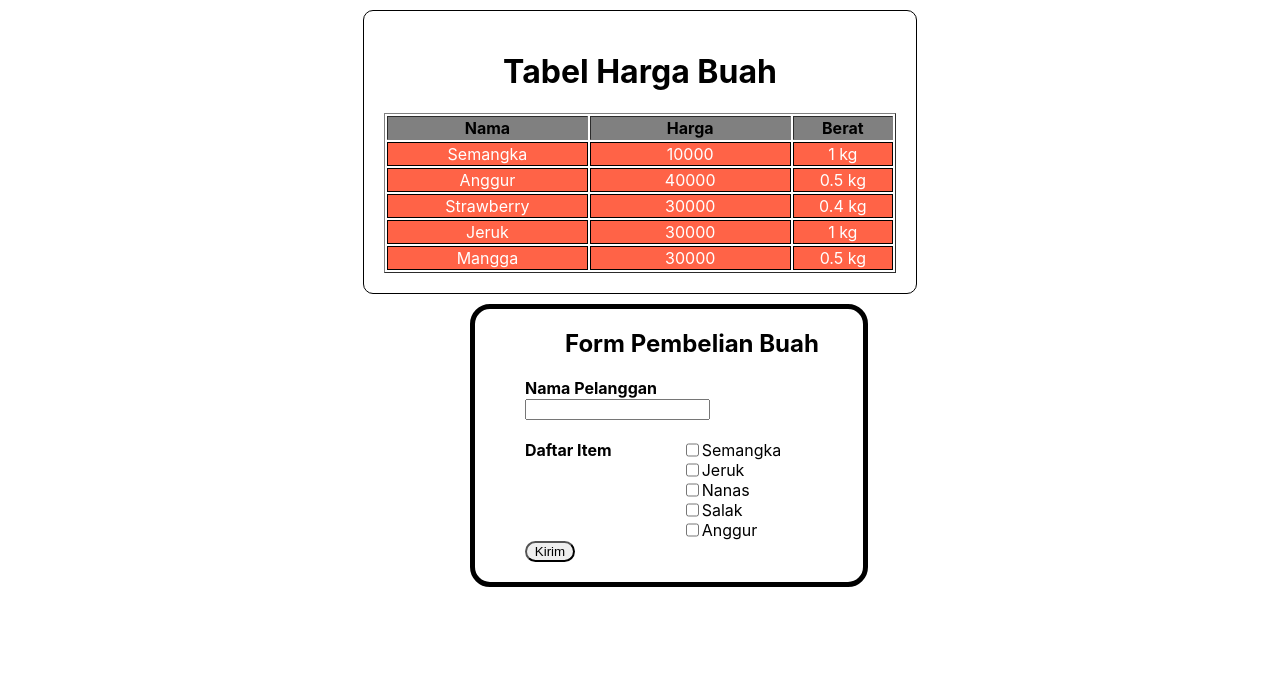
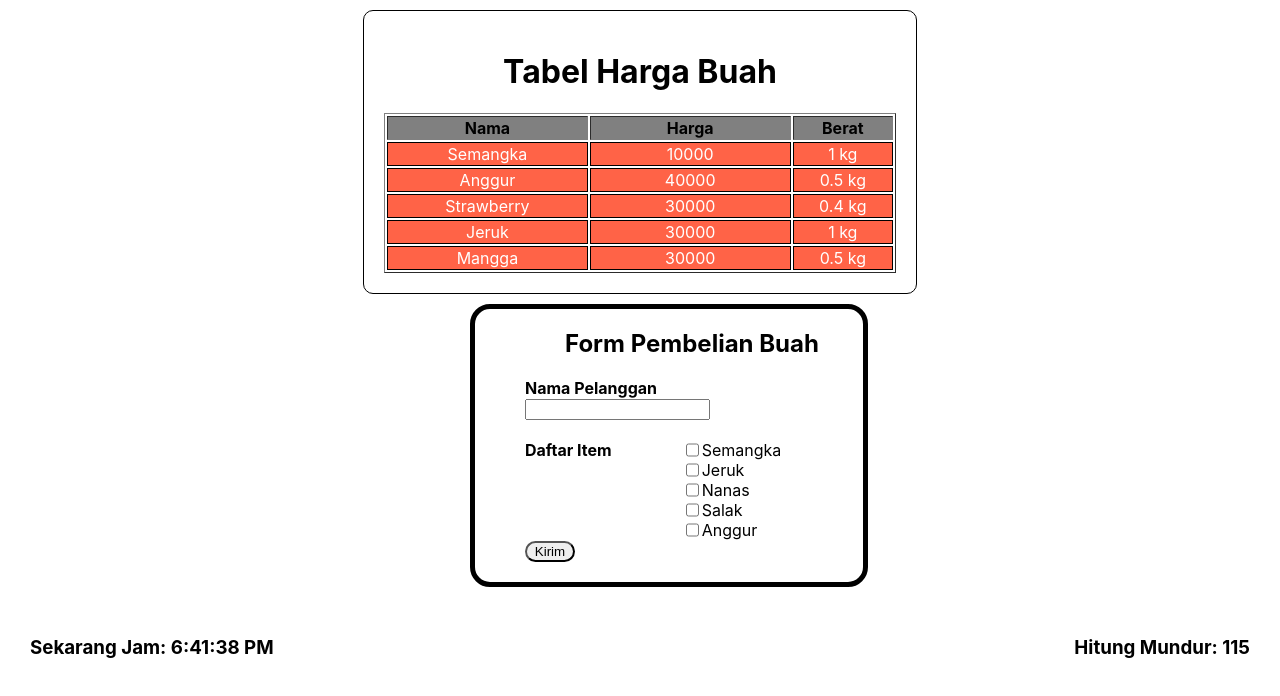
Before and after one commit to naufalhafizhul/sanbercode-reactjs-batch18-part2, a React (Create React App) app in the folder my-app/: page / in a window 1280 px wide. Shown: the top 696 px of the page. Built offline with nearby package versions, Linux system fonts and the light colour scheme.

Commit message:
Tugas 11.2

```diff
--- a/my-app/src/Tugas-11/tugas11.js
+++ b/my-app/src/Tugas-11/tugas11.js
@@ -13,7 +13,7 @@ class Timer extends Component{
     componentDidMount(){
       this.setState({
           time: new Date().toLocaleTimeString(),
-          count: this.props.start === undefined ? 5:this.props.start,
+          count: this.props.start === undefined ? 120:this.props.start,
       })
       this.timerID = setInterval(
         () => this.tick(),
```
